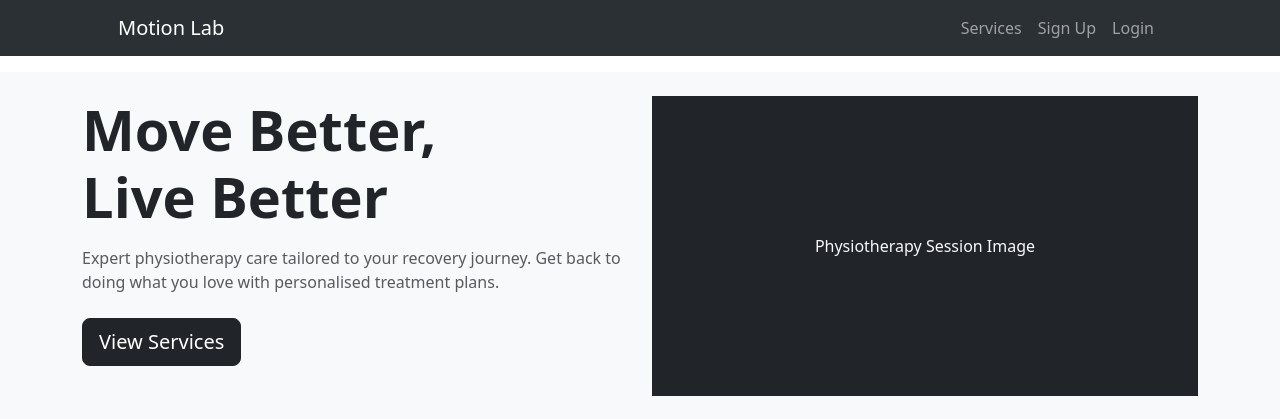
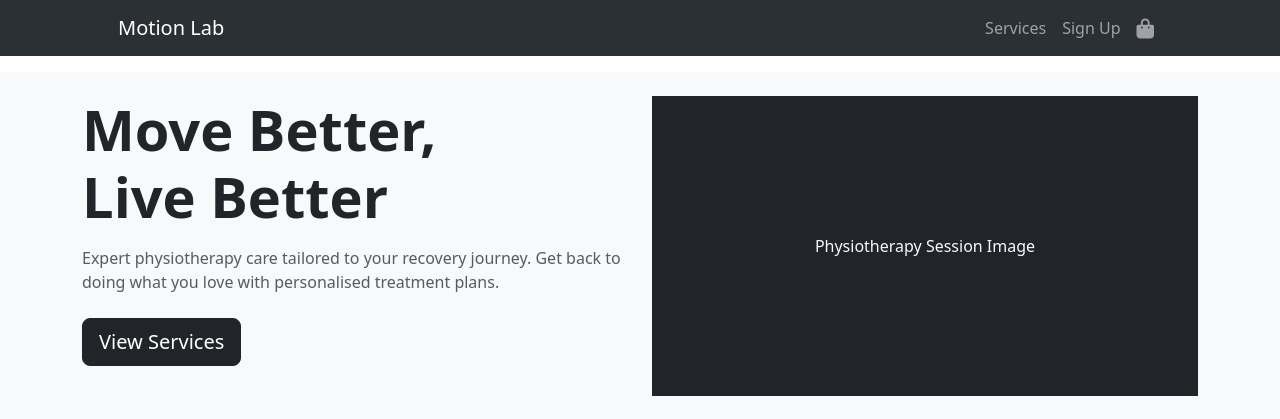
Before and after one commit to AlexThoma5/MP4_ecommerce, a Django app: page / in a window 1280 px wide. Shown: the top 419 px of the page. Run offline with Django 4.2, Linux system fonts and the light colour scheme; some libraries are stand-ins or nearby versions.

Commit message:
Add shopping bag nav link to base.html

```diff
--- a/templates/base.html
+++ b/templates/base.html
@@ -4,6 +4,8 @@
 {% url 'account_signup' as signup_url %}
 {% url 'account_logout' as logout_url %}
 {% url 'services' as services_url %}
+{% url 'view_bag' as bag_url %}
+
 <!DOCTYPE html>
 <html class="h-100" lang="en">
     <head>
@@ -74,11 +76,13 @@
                             <a class="nav-link {% if request.path == signup_url %}active" aria-current="page{% endif %}"
                             href="{% url 'account_signup' %}">Sign Up</a>
                         </li>
+                        {% endif %}
                         <li class="nav-item">
-                            <a class="nav-link {% if request.path == login_url %}active" aria-current="page{% endif %}"
-                            href="{% url 'account_login' %}">Login</a>
+                            <a class="nav-link {% if request.path == bag_url %}active" aria-current="page{% endif %}"
+                            href="{% url 'view_bag' %}">
+                                <div><i class="fas fa-shopping-bag fa-lg"></i></div>
+                            </a>
                         </li>
-                        {% endif %}
                     </ul>
                 </div>
             </div>
```
